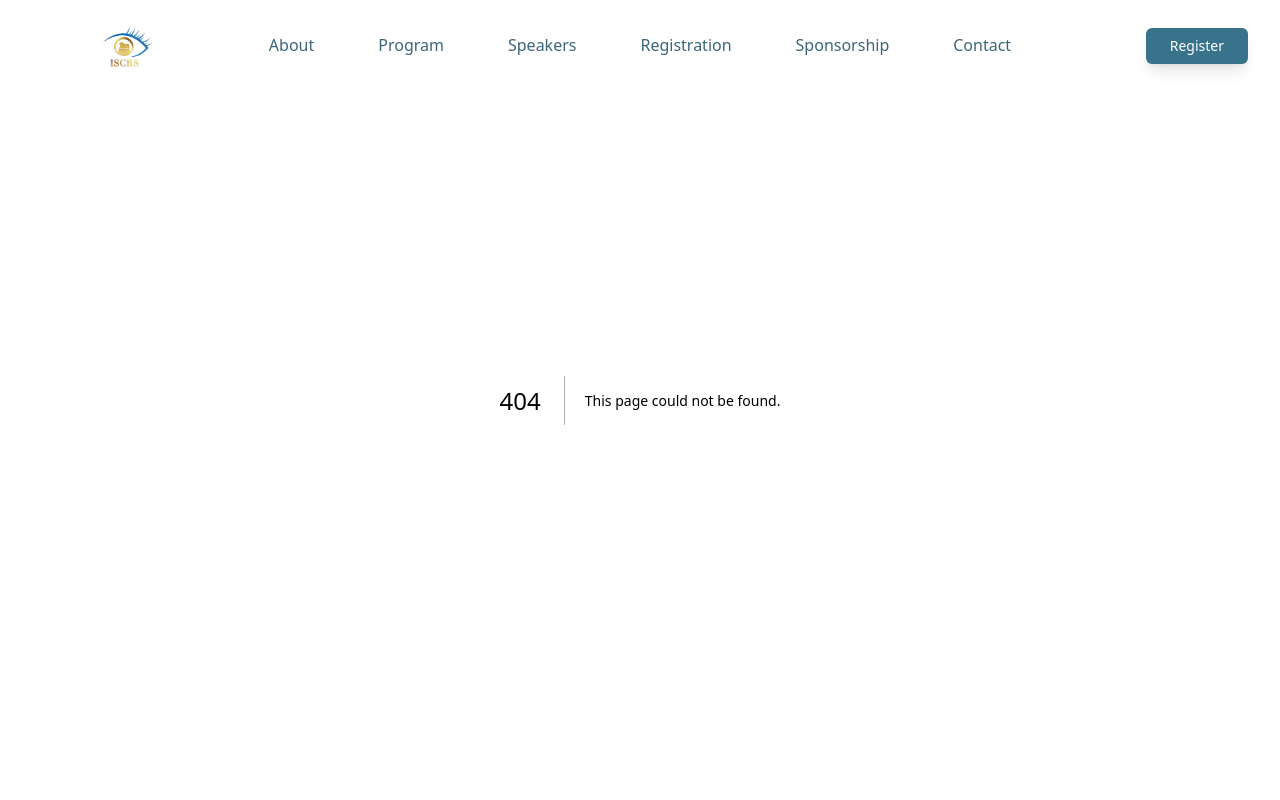
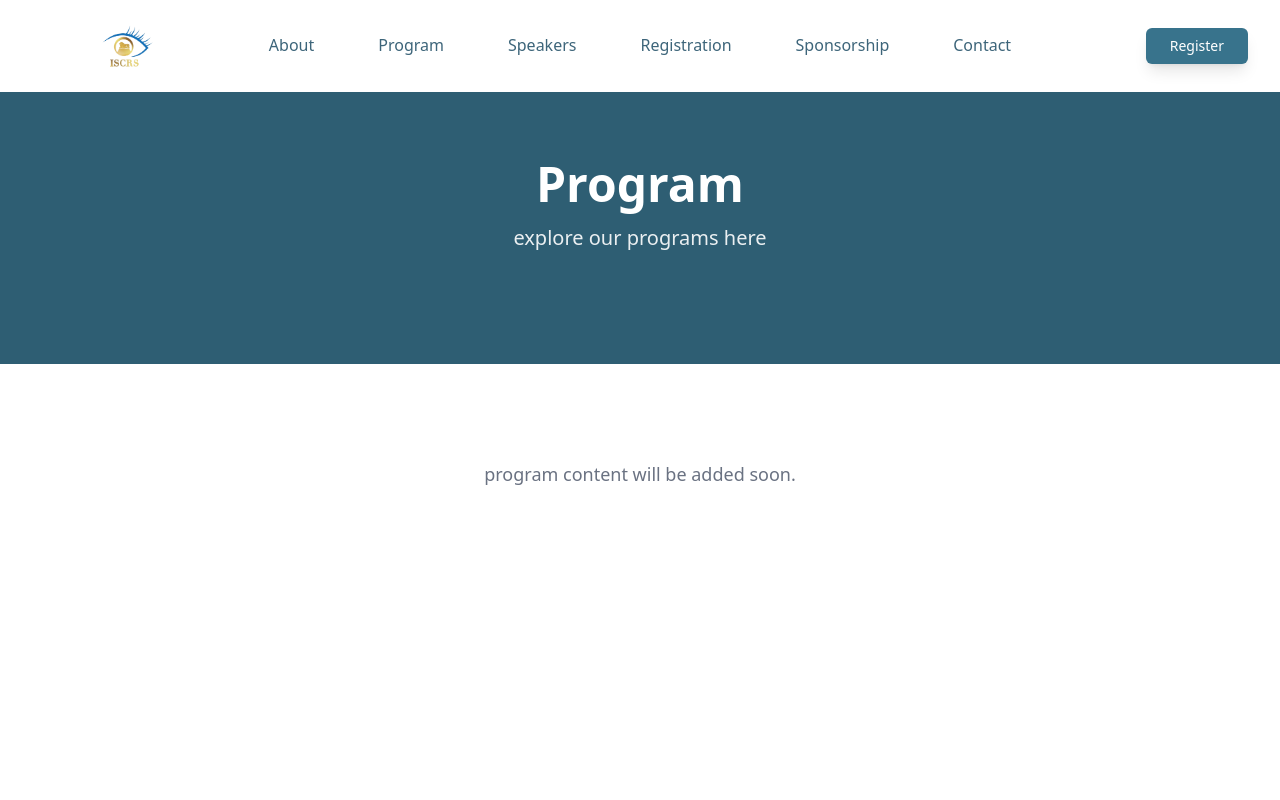
Before and after one commit to KAPITA-TECH/ISCRS, a Next.js app: page /program in a window 1280 px wide. Before the commit this address had no page. Shown: the top 800 px of the page. Built offline with nearby package versions, Linux system fonts and the light colour scheme.

Commit message:
program page

```diff
--- /dev/null
+++ b/src/app/program/page.tsx
@@ -0,0 +1,29 @@
+import type { Metadata } from "next";
+
+export const metadata: Metadata = {
+  title: "Program | ISCRS",
+  description: "Explore our programs here. Program content will be added soon.",
+};
+
+export default function ProgramPage() {
+  return (
+    <main className="min-h-screen bg-white">
+      {/* Hero Section */}
+      <section className="bg-[#2e5e73] pt-32 pb-20 lg:pt-40 lg:pb-28">
+        <div className="max-w-7xl mx-auto px-4 sm:px-6 lg:px-8 text-center">
+          <h1 className="text-3xl sm:text-4xl lg:text-5xl font-bold text-white mb-4">Program</h1>
+          <p className="text-base sm:text-lg lg:text-xl text-white/90 max-w-3xl mx-auto">
+            explore our programs here
+          </p>
+        </div>
+      </section>
+
+      {/* Placeholder Content */}
+      <section className="py-16 lg:py-24 bg-white">
+        <div className="max-w-3xl mx-auto px-4 sm:px-6 lg:px-8 text-center">
+          <p className="text-gray-500 text-base lg:text-lg">program content will be added soon.</p>
+        </div>
+      </section>
+    </main>
+  );
+}
--- a/src/components/Header.tsx
+++ b/src/components/Header.tsx
@@ -2,10 +2,12 @@
 
 import { useState, useEffect } from "react";
 import Image from "next/image";
+import { usePathname } from "next/navigation";
 
 const Header = () => {
   const [isMenuOpen, setIsMenuOpen] = useState(false);
   const [isScrolled, setIsScrolled] = useState(false);
+  const pathname = usePathname();
 
   useEffect(() => {
     const handleScroll = () => {
@@ -17,18 +19,20 @@ const Header = () => {
   }, []);
 
   const navigationLinks = [
-    { name: "About", href: "#about" },
-    { name: "Program", href: "#program" },
+    { name: "About", href: "/about" },
+    { name: "Program", href: "/program" },
     { name: "Speakers", href: "#speakers" },
     { name: "Registration", href: "#registration" },
     { name: "Sponsorship", href: "#sponsorship" },
     { name: "Contact", href: "#contact" },
   ];
 
+  const isProgramPage = pathname === "/program";
+
   return (
     <header
       className={`fixed top-0 left-0 right-0 z-50 transition-all duration-500 ease-in-out ${
-        isScrolled ? "backdrop-blur-lg shadow-lg" : ""
+        isScrolled ? "backdrop-blur-lg shadow-lg" : isProgramPage ? "bg-white" : ""
       }`}
     >
       <div className="max-w-7xl mx-auto px-4 sm:px-6 lg:px-8">
```
